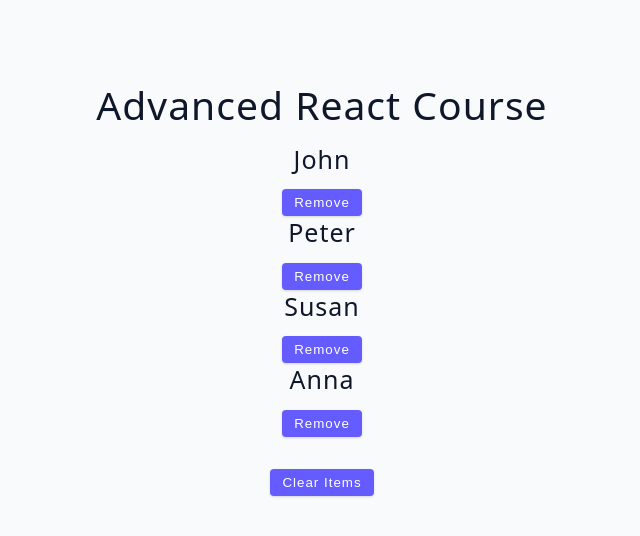
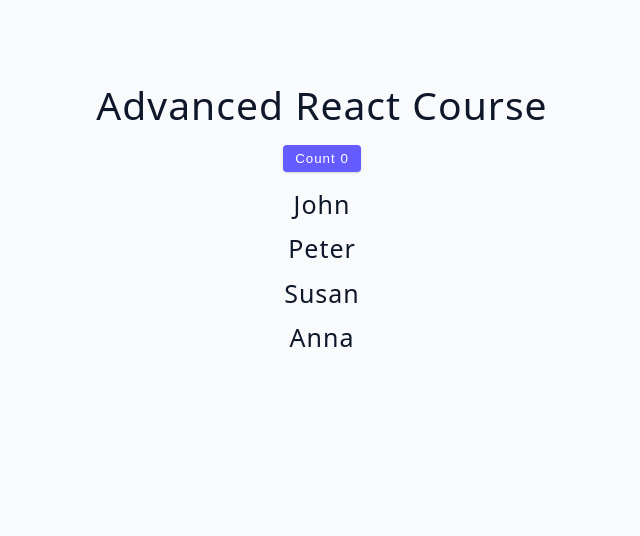
Before and after one commit to Quwambinuyo/03-advanced-react, a React (Vite) app: page / in a window 1280 px wide. Shown: the top 536 px of the page, without its empty margins (318-958 px from the left). Built offline with nearby package versions, Linux system fonts and the light colour scheme.

Commit message:
lower the state to avoid list item rendering insteas of the button alone

```diff
--- a/src/App.jsx
+++ b/src/App.jsx
@@ -1,4 +1,4 @@
-import Starter from "./tutorial/10-useReducer/starter/01-useReducer";
+import Starter from "./tutorial/11-performance/starter/01-lower-state";
 
 function App() {
   return (
--- a/src/tutorial/10-useReducer/starter/01-useReducer.jsx
+++ b/src/tutorial/10-useReducer/starter/01-useReducer.jsx
@@ -28,8 +28,6 @@
   const resetList = () => {
     dispatch({ type: RESET_LIST });
   };
-
-  console.log(state); // Debugging: Logs state to the console
 
   return (
     <div>
--- /dev/null
+++ b/src/tutorial/11-performance/starter/01-lower-state/Counter.jsx
@@ -0,0 +1,21 @@
+import React from "react";
+import { useState } from "react";
+
+const Counter = () => {
+  const [count, setCount] = useState(0);
+
+  return (
+    <div>
+      {" "}
+      <button
+        className="btn"
+        onClick={() => setCount(count + 1)}
+        style={{ marginBottom: "1rem" }}
+      >
+        count {count}
+      </button>
+    </div>
+  );
+};
+
+export default Counter;
--- a/src/tutorial/11-performance/starter/01-lower-state/index.jsx
+++ b/src/tutorial/11-performance/starter/01-lower-state/index.jsx
@@ -1,19 +1,14 @@
-import { useState } from 'react';
-import { data } from '../../../../data';
-import List from './List';
+import { useState } from "react";
+import { data } from "../../../../data";
+import List from "./List";
+import Counter from "./Counter";
+
 const LowerState = () => {
   const [people, setPeople] = useState(data);
-  const [count, setCount] = useState(0);
 
   return (
     <section>
-      <button
-        className='btn'
-        onClick={() => setCount(count + 1)}
-        style={{ marginBottom: '1rem' }}
-      >
-        count {count}
-      </button>
+      <Counter />
       <List people={people} />
     </section>
   );
```
